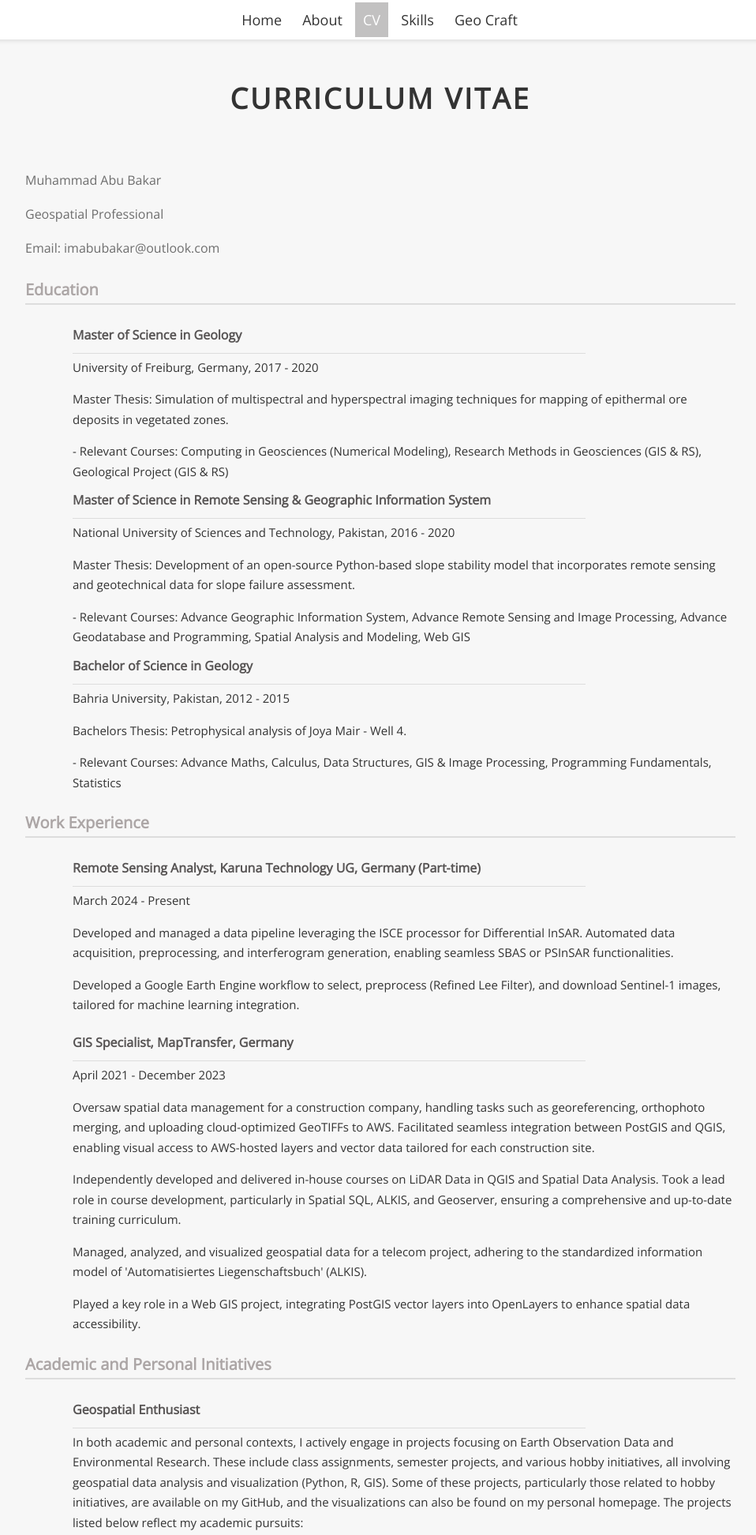
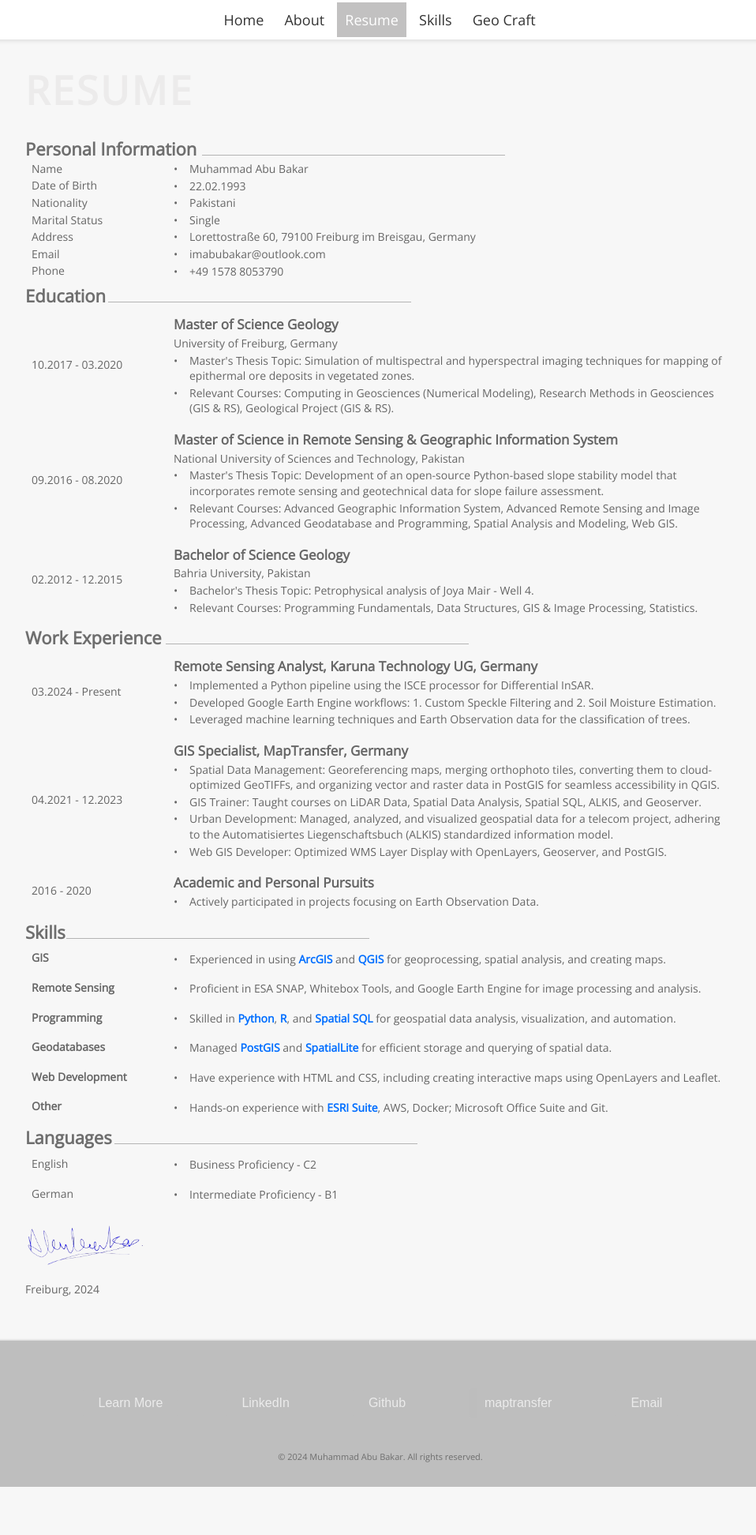
Before and after one commit to imabubakr/imabubakr.github.io, a plain HTML site: page resume.html in a window 1280 px wide. Shown: the top 1944 px of the page at 79% size, without its empty margins (158-1116 px from the left). After the commit the page ends 1883 px from the top, so only its background shows below. Drawn offline with nearby package versions, Linux system fonts and the light colour scheme.

Commit message:
Add files via upload

```diff
--- a/resume.css
+++ b/resume.css
@@ -1,5 +1,6 @@
 @import url('https://fonts.googleapis.com/css2?family=Open+Sans&display=swap');
 
+/* General styles */
 .text {
   text-align: center;
   color: white;
@@ -15,7 +16,7 @@ body {
 }
 
 body {
-  margin-top: 100px; /* To push the page down*/
+  margin-top: 0px; /* To push the page down*/
 }
 
 header {
@@ -60,11 +61,10 @@ main {
 }
 
 h1 {
-  margin-top: 100px;
-  font-size: 36px;
-  font-weight: bold;
-  margin-bottom: 30px;
-  color: #333;
+  margin-top: 40px;
+  font-size: 50px;
+  margin-bottom: 20px;
+  color: #ecebeb;
   text-transform: uppercase;
   letter-spacing: 3px;
 }
@@ -124,8 +124,8 @@ button:hover {
 	text-decoration: underline;
 }
 
+/* Add your resume-specific styles below this line */
 
-/* Add your resume-specific styles below this line */
 /* Style for resume section */
 #resume {
   text-align: left;
@@ -136,6 +136,17 @@ button:hover {
   max-width: 900px;
 }
 
+/* Styles for bullet points on specific <p> elements */
+.cv-table p.bullet-point {
+  position: relative;
+  padding-left: 20px;
+}
+
+.cv-table p.bullet-point::before {
+  content: "\2022"; /* Unicode character for bullet point */
+  position: absolute;
+  left: 0;
+}
 
 /* Style for top section */
 #top-section {
@@ -143,76 +154,138 @@ button:hover {
   padding: 5px;
 }
 
+
 /* Style for heading */
 #resume h2 {
-  font-size: 20px;
-  color: rgb(172, 166, 166);
-  margin-top: 40px;
-  margin-bottom: 20px;
-  padding-bottom: 10px;
-  border-bottom: 2px solid #ddd;
+  font-size: 22px;
+  color: rgb(110, 110, 110);
+  margin-top: 0px; /* Adjust the margin as needed */
+  margin-bottom: 0px;
+  padding-bottom: 0px; /* Adjust the padding as needed */
+  display: inline-block;
+  position: relative;
+}
+
+#resume h2::after {
+  content: "";
+  position: absolute;
+  left: 103%; /* Start from the end of the text */
+  bottom: 20%; /* Align with the middle of the text */
+  width: 30vw;; /* Adjust the length of the line as needed */
+  border-bottom: 1px solid #b4b4b4;
 }
 
 /* Style for subheading */
 #resume h3 {
   font-size: 16px;
-  color: rgb(87, 84, 84);
-  margin-bottom: 10px;
-  margin-top: 20px;
+  color: #333;
+  margin-bottom: 5px;
+  margin-top: 30px; /* Adjust the margin as needed */
   position: relative;
 }
 
 #resume h2,
 #resume h3 {
-  padding-top: 5px;
-  padding-bottom: 0px;
-}
-
-#resume h2 {
-  margin-bottom: 20px;
-}
-
-#resume h3 {
-  margin-top: 10px;
-}
-
-#resume h3::after {
-  content: "";
-  position: absolute;
-  left: 0;
-  bottom: -10px;
-  height: 1px;
-  width: 650px;
-  background-color: #ddd;
+  padding-top: 0; /* Remove unnecessary padding */
+  padding-bottom: 0; /* Remove unnecessary padding */
 }
 
 /* Style for bullet point text */
 #resume ul li {
-  font-size: 15px;
-  color: #333;
-  margin-bottom: 5px;
+  font-size: 14.5px;
+  color: #666;
+  margin-bottom: 3px; /* Adjust the margin as needed */
+  line-height: 1.4; /* Adjust the line height as needed */
 }
 
 /* Style for dates */
 #resume .date {
+  font-size: 14px;
+  color: #666;
+  margin-bottom: 3px; /* Adjust the margin as needed */
+  line-height: 1.0; /* Adjust the line height as needed */
+}
+/* Style for descriptions within <td> elements */
+#resume td p {
+  font-size: 14px;
+  color: #666;
+  margin-bottom: 0px; /* Adjust the margin as needed */
+  line-height: 1.4; /* Adjust the line height as needed */
+}
+
+/* Add this CSS to your resume.css file */
+.cv-table {
+  width: 100%; /* Set a fixed width for the table */
+  border-collapse: collapse; /* Collapse borders to remove spacing */
+}
+
+.cv-table th,
+.cv-table td {
+  padding: 8px;
+  text-align: left;
+  line-height: 0.5; /* Adjust the line-height as needed */
+  color: #666;
+}
+
+/* Divide the table into two columns */
+.cv-table th:nth-child(1),
+.cv-table td:nth-child(1) {
+  width: 20%; /* First column occupies 20% of the table width */
+}
+
+.cv-table th:nth-child(2),
+.cv-table td:nth-child(2) {
+  width: 80%; /* Second column occupies 80% of the table width */
+}
+
+/* Decrease the vertical spacing between <p> elements */
+.cv-table p {
+  margin: 2px 0; /* Adjust the margin as needed */
   font-size: 16px;
   color: #666;
-  margin-bottom: 5px;
 }
 
-/* Style for descriptions */
-#resume .description {
-  font-size: 16px;
-  color: #333;
-  margin-bottom: 10px;
+#resume p {
+  font-size:16px;
+  line-height: 1.6; /* Adjust the line height as needed */
+  color: #666;
 }
 
-/* Style for links */
-#resume a {
-  color: #0077cc;
-  text-decoration: none;
-  border-bottom: 2px solid #0077cc;
+/* Style for Personal Information table */
+.cv-table.personal-info-table {
+  width: 100%;
+  border-collapse: collapse;
 }
+
+.cv-table.personal-info-table td {
+  padding: 1px 8px; /* Adjust the padding as needed */
+  line-height: 0.1; /* Adjust the line height as needed */
+}
+
+.cv-table.personal-info-table p {
+  font-size: 16px;
+  margin: 0;
+  line-height: 0.1;
+  color: #666;
+}
+
+/* Style for dates within the Personal Information table */
+.cv-table.personal-info-table .date {
+  font-size: 16px;
+  color: #666;
+  margin-bottom: 1px; /* Adjust the margin as needed */
+  line-height: 0.1; /* Adjust the line height as needed */
+}
+
+/* Style for the cover page personal information */
+#cover-page h1 {
+  font-size:24px;
+  color: #666; /* Set the font color to white */
+}
+#cover-page p {
+  font-size: 16px;
+}
+
 
 /* Use white space effectively */
 #resume h2,
@@ -222,6 +295,7 @@ button:hover {
 
 #resume ul {
   margin-left: 20px;
+  margin-bottom: 10px; /* Adjust the margin as needed */
 }
 
 #resume ul li {
@@ -230,13 +304,6 @@ button:hover {
 
 #resume ul {
   list-style: none;
-}
-
-/* Set max width and center the resume section */
-#resume {
-  margin: 10px auto;
-  max-width: 900px;
-  line-height: 1.7;
 }
 
 .slideshow-container {
@@ -249,7 +316,6 @@ button:hover {
   padding-top: 50px;
 }
 
-
 .slideshow-container img {
   position: absolute;
   top: 0;
@@ -261,7 +327,6 @@ button:hover {
   transform: scale(0.7); /* adjust the scale value as needed */
 }
 
-
 .slideshow-container img.active {
   opacity: 1;
 }
@@ -269,8 +334,6 @@ button:hover {
 #slide-number {
   margin-top: 10px;
 }
-
-
 
 /* Media queries for responsive design */
 @media screen and (max-width: 600px) {
@@ -304,3 +367,92 @@ button:hover {
   padding-top: 10px;
   padding-bottom: 10px;
 }
+
+.container {
+	width: 50%;
+	max-width: 600px;
+	padding: 0 15px;
+	box-sizing: border-box;
+	margin: 0 auto;
+}
+
+.timelines h2 {
+	text-align: center;
+	color: #000000;
+	font-weight: 600;
+	margin-bottom: 40px;
+	font-size: 32px;
+}
+.d-flex-2 {
+	display: flex;
+	align-items: center;
+}
+.timeline-area {
+	padding: 2px 0;
+}
+.all-timelines {
+	position: relative;
+}
+
+.all-timelines::before {
+	content: "";
+	position: absolute;
+	left: 0;
+	right: 0;
+	margin: auto;
+	height: 100%;
+	width: 2px;
+	background: #efa22f;
+	top: 20px;
+}
+.single-timeline {
+	margin-bottom: 2px;
+}
+.timeline-blank {
+	width: 50%;
+}
+.timeline-text {
+	width: 50%;
+	padding-left: 10px;
+	-webkit-box-sizing: border-box;
+	box-sizing: border-box;
+	position: relative;
+  padding: -10px -10px;
+}
+.timeline-text h6 {
+	color: #000000;
+	font-weight: 900;
+	display: inline-block;
+	font-size: 1rem;
+}
+.timeline-text span {
+	color: #000000;
+	display: block;
+	width: 100%;
+}
+.single-timeline:nth-child(even) .timeline-text span {
+	text-align: right;
+}
+.t-square {
+	content: "";
+	position: absolute;
+	width: 12px;
+	height: 6px;
+	left: -6px;
+	background: #efa22f;
+}
+.single-timeline:nth-child(even) {
+	-webkit-box-orient: horizontal;
+	-webkit-box-direction: reverse;
+	-ms-flex-direction: row-reverse;
+	flex-direction: row-reverse;
+}
+.single-timeline:nth-child(even) .t-square {
+	right: -6px;
+	left: unset;
+}
+.single-timeline:nth-child(even) .timeline-text {
+	padding-left: 0;
+	padding-right: 30px;
+	text-align: right;
+}
--- a/resume.html
+++ b/resume.html
@@ -9,168 +9,201 @@
     <nav>
       <a href="index.html">Home</a>
       <a href="about.html">About</a>
-        <a href="resume.html" class="active" >CV</a>
+      <a href="resume.html" class="active">Resume</a>
       <a href="contact.html">Skills</a>
       <a href="geo.html">Geo Craft</a>
     </nav>
   </header>
   <main>
-      <section id="top"></section>
-      <h1>Curriculum Vitae</h1>
-    </section>
     <div id="resume" class="section">
-        <p>Muhammad Abu Bakar</p>
-        <p>Geospatial Professional</p>
-        <p>Email: imabubakar@outlook.com</p>
+      <h1>Resume</h1>
+      <h2 class="section-heading">Personal Information</h2>
+
+      <!-- Personal Information -->
+      <table class="cv-table personal-info-table">
+        <tr>
+          <td class="date">Name</td>
+          <td>
+            <p class="bullet-point">Muhammad Abu Bakar</p>
+          </td>
+        </tr>
+        <tr>
+          <td class="date">Date of Birth</td>
+          <td>
+            <p class="bullet-point">22.02.1993</p>
+          </td>
+        </tr>
+        <tr>
+          <td class="date">Nationality</td>
+          <td>
+            <p class="bullet-point">Pakistani</p>
+          </td>
+        </tr>
+        <tr>
+          <td class="date">Marital Status</td>
+          <td>
+            <p class="bullet-point">Single</p>
+          </td>
+        </tr>
+        <tr>
+          <td class="date">Address</td>
+          <td>
+            <p class="bullet-point">Lorettostraße 60, 79100 Freiburg im Breisgau, Germany</p>
+          </td>
+        </tr>
+        <tr>
+          <td class="date">Email</td>
+          <td>
+            <p class="bullet-point">imabubakar@outlook.com</p>
+          </td>
+        </tr>
+        <tr>
+          <td class="date">Phone</td>
+          <td>
+            <p class="bullet-point">+49 1578 8053790</p>
+          </td>
+        </tr>
+      </table>
+
+      <!-- Education -->
       <h2 class="section-heading">Education</h2>
-        <ul>
-          <li>
-            <h3>Master of Science in Geology</h3>
-            <p>University of Freiburg, Germany, 2017 - 2020</p>
-            <p>Master Thesis: Simulation of multispectral and hyperspectral imaging techniques for mapping of epithermal ore deposits in vegetated zones.</p>
-            <p style="margin-bottom: 0;">- Relevant Courses: Computing in Geosciences (Numerical Modeling), Research Methods in Geosciences (GIS & RS), Geological Project (GIS & RS)</p>
-          </li>
-          <li>
-            <h3>Master of Science in Remote Sensing & Geographic Information System</h3>
-            <p>National University of Sciences and Technology, Pakistan, 2016 - 2020</p>
-            <p>Master Thesis: Development of an open-source Python-based slope stability model that incorporates remote sensing and geotechnical data for slope failure assessment.</p>
-            <p style="margin-bottom: 0;">- Relevant Courses: Advance Geographic Information System, Advance Remote Sensing and Image Processing, Advance Geodatabase and Programming, Spatial Analysis and Modeling, Web GIS</p>
-          </li>
-          <li>
-            <h3>Bachelor of Science in Geology</h3>
-            <p>Bahria University, Pakistan, 2012 - 2015</p>
-            <p>Bachelors Thesis: Petrophysical analysis of Joya Mair - Well 4.</p>
-            <p style="margin-bottom: 0;">- Relevant Courses: Advance Maths, Calculus, Data Structures, GIS & Image Processing, Programming Fundamentals, Statistics  </p>
-          </li>
-        </ul>
+      <table class="cv-table">
+        <tr>
+          <td class="date">10.2017 - 03.2020</td>
+          <td>
+            <p style="font-size: 17px;"><strong>Master of Science Geology</strong></p>
+            <p>University of Freiburg, Germany</p>
+            <p class="bullet-point">Master's Thesis Topic: Simulation of multispectral and hyperspectral imaging techniques for mapping of epithermal ore deposits in vegetated zones.</p>
+            <p class="bullet-point">Relevant Courses: Computing in Geosciences (Numerical Modeling), Research Methods in Geosciences (GIS & RS), Geological Project (GIS & RS).</p>
+          </td>
+        </tr>
+        <tr>
+          <td class="date">09.2016 - 08.2020</td>
+          <td>
+            <p style="font-size: 17px;"><strong>Master of Science in Remote Sensing & Geographic Information System</strong></p>
+            <p>National University of Sciences and Technology, Pakistan</p>
+            <p class="bullet-point">Master's Thesis Topic: Development of an open-source Python-based slope stability model that incorporates remote sensing and geotechnical data for slope failure assessment.</p>
+            <p class="bullet-point">Relevant Courses: Advanced Geographic Information System, Advanced Remote Sensing and Image Processing, Advanced Geodatabase and Programming, Spatial Analysis and Modeling, Web GIS.</p>
+          </td>
+        </tr>
+        <tr>
+          <td class="date">02.2012 - 12.2015</td>
+          <td>
+            <p style="font-size: 17px;"><strong>Bachelor of Science Geology</strong></p>
+            <p>Bahria University, Pakistan</p>
+            <p class="bullet-point">Bachelor's Thesis Topic: Petrophysical analysis of Joya Mair - Well 4.</p>
+            <p class="bullet-point">Relevant Courses: Programming Fundamentals, Data Structures, GIS & Image Processing, Statistics.</p>
+          </td>
+        </tr>
+      </table>
+
+      <!-- Work Experience -->
       <h2 class="section-heading">Work Experience</h2>
-        <ul>
-          <li>
-            <h3>Remote Sensing Analyst, Karuna Technology UG, Germany (Part-time)</h3>
-            <p>March 2024 - Present </p>
-            <p>Developed and managed a data pipeline leveraging the ISCE processor for Differential InSAR. Automated data acquisition, preprocessing, and interferogram generation, enabling seamless SBAS or PSInSAR functionalities.</p>
+      <table class="cv-table">
+        <tr>
+          <td class="date">03.2024 - Present</td>
+          <td>
+            <p style="font-size: 17px;"><strong>Remote Sensing Analyst, Karuna Technology UG, Germany</strong></p>
+            <p class="bullet-point">Implemented a Python pipeline using the ISCE processor for Differential InSAR.</p>
+            <p class="bullet-point">Developed Google Earth Engine workflows: 1. Custom Speckle Filtering and 2. Soil Moisture Estimation.</p>
+            <p class="bullet-point">Leveraged machine learning techniques and Earth Observation data for the classification of trees.</p>
+          </td>
+        </tr>
+        <tr>
+          <td class="date">04.2021 - 12.2023</td>
+          <td>
+            <p style="font-size: 17px;"><strong>GIS Specialist, MapTransfer, Germany</strong></p>
+            <p class="bullet-point">Spatial Data Management: Georeferencing maps, merging orthophoto tiles, converting them to cloud-optimized GeoTIFFs, and organizing vector and raster data in PostGIS for seamless accessibility in QGIS.</p>
+            <p class="bullet-point">GIS Trainer: Taught courses on LiDAR Data, Spatial Data Analysis, Spatial SQL, ALKIS, and Geoserver.</p>
+            <p class="bullet-point">Urban Development: Managed, analyzed, and visualized geospatial data for a telecom project, adhering to the Automatisiertes Liegenschaftsbuch (ALKIS) standardized information model.</p>
+            <p class="bullet-point">Web GIS Developer: Optimized WMS Layer Display with OpenLayers, Geoserver, and PostGIS.</p>
+          </td>
+        </tr>
+        <tr>
+          <td class="date">2016 - 2020</td>
+          <td>
+            <p style="font-size: 17px;"><strong>Academic and Personal Pursuits</strong></p>
+            <p class="bullet-point">Actively participated in projects focusing on Earth Observation Data.</p>
+          </td>
+        </tr>
+      </table>
 
-            <p>Developed a Google Earth Engine workflow to select, preprocess (Refined Lee Filter), and download Sentinel-1 images, tailored for machine learning integration.</p>
+      <!-- Skills -->
+      <h2 class="section-heading">Skills</h2>
+      <table class="cv-table">
+        <tr>
+          <td class="date"><strong>GIS</strong></td>
+          <td>
+            <p class="bullet-point">Experienced in using <strong style="color: #006eff;">ArcGIS</strong> and <strong style="color: #006eff;">QGIS</strong> for geoprocessing, spatial analysis, and creating maps.</p>
+          </td>
+        </tr>
+        <tr>
+          <td class="date"><strong>Remote Sensing</strong></td>
+          <td>
+            <p class="bullet-point">Proficient in ESA SNAP, Whitebox Tools, and Google Earth Engine for image processing and analysis.</p>
+          </td>
+        </tr>
+        <tr>
+          <td class="date"><strong>Programming</strong></td>
+          <td>
+            <p class="bullet-point">Skilled in <strong style="color: #006eff;">Python</strong>, <strong style="color: #006eff;">R</strong>, and <strong style="color: #006eff;">Spatial SQL</strong> for geospatial data analysis, visualization, and automation.</p>
+          </td>
+        </tr>
+        <tr>
+          <td class="date"><strong>Geodatabases</strong></td>
+          <td>
+            <p class="bullet-point">Managed <strong style="color: #006eff;">PostGIS</strong> and <strong style="color: #006eff;">SpatialLite</strong> for efficient storage and querying of spatial data.</p>
+          </td>
+        </tr>
+        <tr>
+          <td class="date"><strong>Web Development</strong></td>
+          <td>
+            <p class="bullet-point">Have experience with HTML and CSS, including creating interactive maps using OpenLayers and Leaflet.</p>
+          </td>
+        </tr>
+        <tr>
+          <td class="date"><strong>Other</strong></td>
+          <td>
+            <p class="bullet-point">Hands-on experience with <strong style="color: #006eff;">ESRI Suite</strong>, AWS, Docker; Microsoft Office Suite and Git.</p>
+          </td>
+        </tr>
+      </table>
 
-          </li>
-        </ul>
-        <ul>
-          <li>
-            <h3>GIS Specialist, MapTransfer, Germany</h3>
-            <p>April 2021 - December 2023 </p>
-            <p>Oversaw spatial data management for a construction company, handling tasks such as georeferencing, orthophoto merging, and uploading cloud-optimized GeoTIFFs to AWS. Facilitated seamless integration between PostGIS and QGIS, enabling visual access to AWS-hosted layers and vector data tailored for each construction site.</p>
+      <!-- Languages -->
+      <h2 class="section-heading">Languages</h2>
+      <table class="cv-table">
+        <tr>
+          <td class="date">English</td>
+          <td>
+            <p class="bullet-point">Business Proficiency - C2</p>
+          </td>
+        </tr>
+        <tr>
+          <td class="date">German</td>
+          <td>
+            <p class="bullet-point">Intermediate Proficiency - B1</p>
+          </td>
+        </tr>
+      </table>
 
-            <p>Independently developed and delivered in-house courses on LiDAR Data in QGIS and Spatial Data Analysis. Took a lead role in course development, particularly in Spatial SQL, ALKIS, and Geoserver, ensuring a comprehensive and up-to-date training curriculum.</p>
-
-            <p>Managed, analyzed, and visualized geospatial data for a telecom project, adhering to the standardized information model of 'Automatisiertes Liegenschaftsbuch' (ALKIS).</p>
-
-            <p>Played a key role in a Web GIS project, integrating PostGIS vector layers into OpenLayers to enhance spatial data accessibility.</p>
-          </li>
-        </ul>
-        <h2 class="section-heading">Academic and Personal Initiatives</h2>
-        <ul>
-          <li>
-            <h3> Geospatial Enthusiast</h3>
-            <p>In both academic and personal contexts, I actively engage in projects focusing on Earth Observation Data and Environmental Research. These include class assignments, semester projects, and various hobby initiatives, all involving geospatial data analysis and visualization (Python, R, GIS). Some of these projects, particularly those related to hobby initiatives, are available on my GitHub, and the visualizations can also be found on my personal homepage. The projects listed below reflect my academic pursuits:</p>
-          </li>
-        </ul>
-        <ul>
-          <li>
-            <p>- Glacier Mass Balance: Examined the mass balance of Mýrdalsjökull and its sublet glaciers using historical imageries, Landsat 5, 7, and 8, Sentinel 2, and DEMs. Manual digitization and calculation of areas and volumes revealed a twofold increase in melting rate post-2000, highlighting climate change impact.</p>
-          </li>
-          <li>
-            <p>- Snow Cover and Precipitation Quantification: Utilized MODIS and TRMM datasets to quantify snow cover and average precipitation (2000-2015). Normalized snow index from MODIS data and converted TRMM monthly product provided insights into snow cover changes and precipitation variations.</p>
-          </li>
-          <li>
-            <p>- Hydrological Modeling: Employed Landsat 7 data for snow index calculations, tracking changes in snow cover area over time in the Kabul Basin.</p>
-          </li>
-          <li>
-            <p>- Mapping Volcanic Terrain: Analyzed volcanic landcover, erosion, symmetry, morphometry, and growth rate of Mauna Kea using Landsat 8 and Aster DEM. Created a landcover map and assessed terrain morphology for insights into volcano dynamics.</p>
-          </li>
-        </ul>
-        <h2 class="section-heading">Skills</h2>
-        <h4>Geospatial</h4>
-        <ul>
-          <li><strong>Geographic Information Systems (GIS)</strong> : Proficient in ArcMap, ArcGIS Pro, and QGIS for spatial analysis and mapping.</li>
-          <li><strong>Remote Sensing (RS)</strong> : Experienced with ENVI, Erdas Imagine, eCognition, ESA SNAP, and Google Earth Engine for image processing and analysis.</li>
-          <li><strong>Programming</strong> : Skilled in Python, R, and Spatial SQL for geospatial data analysis, visualization, and automation.</li>
-          <li><strong>Geodatabases</strong> : Experienced in managing PostGIS and SpatialLite for spatial data storage and retrieval.</li>
-        </ul>
-        <h4>Web Development</h4>
-        <ul>
-          <li><strong>Frontend Development</strong> : Intermediate knowledge of HTML and CSS with a focus on creating interactive maps using OpenLayers and Leaflet.</li>
-          <li><strong>Cloud Services</strong> : Utilized AWS, deploying geospatial apps with EC2 (e.g., Geoserver), and managing raster data with S3.</li>
-        </ul>
-        <h4>Other</h4>
-        <ul>
-          <li><strong>Shell Scripting</strong> : Proficient in Linux shell scripting.</li>
-          <li><strong>Document Preparation</strong> : Skilled in LaTeX for writing technical reports.</li>
-          <li><strong>Microsoft Office</strong> : Proficient in Microsoft Office suite (Word, Excel, PowerPoint) for data analysis and presentation.</li>
-          <li><strong>Version Control</strong> : Proficient in Git for collaborative software development.</li>
-        </ul>
-        <h2 class="section-heading">Languages</h2>
-        <ul>
-          <li>English (C2)</li>
-          <li>German (B1) - Learning in Progress</li>
-        </ul>
+      <!-- Signature -->
+      <div class="signature">
+        <img src="trans.png" alt="Signature" style="width: 150px; height: auto; padding-top: 20px;">
       </div>
-      <div class="slideshow-container">
-        <img src="cer1.jpg">
-        <img src="cer2.jpg">
-        <img src="cer3.jpg">
-        <img src="cer4.jpg">
-        <img src="cer5.jpg">
-        <img src="cer6.jpg">
-        <button id="prev-btn">Prev</button>
-        <button id="next-btn">Next</button>
-        <div id="slide-number"></div>
+      <p style="font-size: 14px;">Freiburg, 2024</p>
     </div>
-
-  <script>
-var images = document.querySelectorAll('.slideshow-container img');
-var prevBtn = document.querySelector('#prev-btn');
-var nextBtn = document.querySelector('#next-btn');
-var slideNumber = document.querySelector('#slide-number');
-var index = 0;
-
-// show initial image and slide number
-images[index].classList.add('active');
-slideNumber.innerHTML = (index + 1) + '/' + images.length;
-
-// add event listeners to buttons
-prevBtn.addEventListener('click', function() {
-  images[index].classList.remove('active');
-  index--;
-  if (index < 0) {
-    index = images.length - 1;
-  }
-  images[index].classList.add('active');
-  slideNumber.innerHTML = (index + 1) + '/' + images.length;
-});
-
-nextBtn.addEventListener('click', function() {
-  images[index].classList.remove('active');
-  index++;
-  if (index >= images.length) {
-    index = 0;
-  }
-  images[index].classList.add('active');
-  slideNumber.innerHTML = (index + 1) + '/' + images.length;
-});
-
-  </script>
   </main>
   <footer>
     <div class="footer-container">
       <div class="social-links">
+        <a href="https://imabubakr.github.io/" target="_blank"><button class="btn">Learn More</button></a>
         <a href="https://www.linkedin.com/in/imabubakr/" target="_blank"><button class="btn">LinkedIn</button></a>
         <a href="https://github.com/imabubakr" target="_blank"><button class="btn">Github</button></a>
         <a href="https://maptransfer.de/uber/" target="_blank"><button class="btn">maptransfer</button></a>
         <a href="mailto:imabubakar@outlook.com"><button class="btn">Email</button></a>
       </div>
       <div class="footer-text">
-          <p>&copy; 2023 Muhammad Abu Bakar. All rights reserved.</p>
-      <p>This website does not collect any personal information. Your privacy is respected.</p>
+        <p>&copy; 2024 Muhammad Abu Bakar. All rights reserved.</p>
       </div>
     </div>
   </footer>
```
Lines whose indentation alone changed are shown as unchanged.
